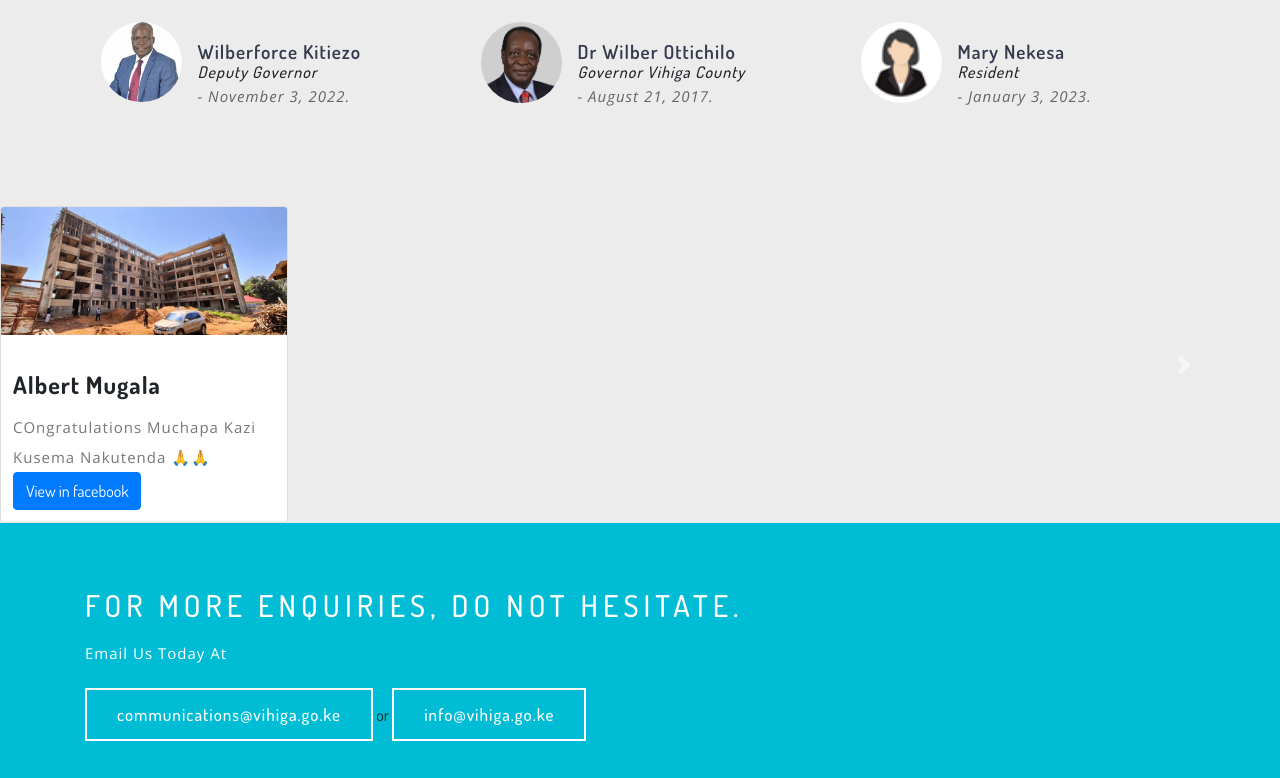
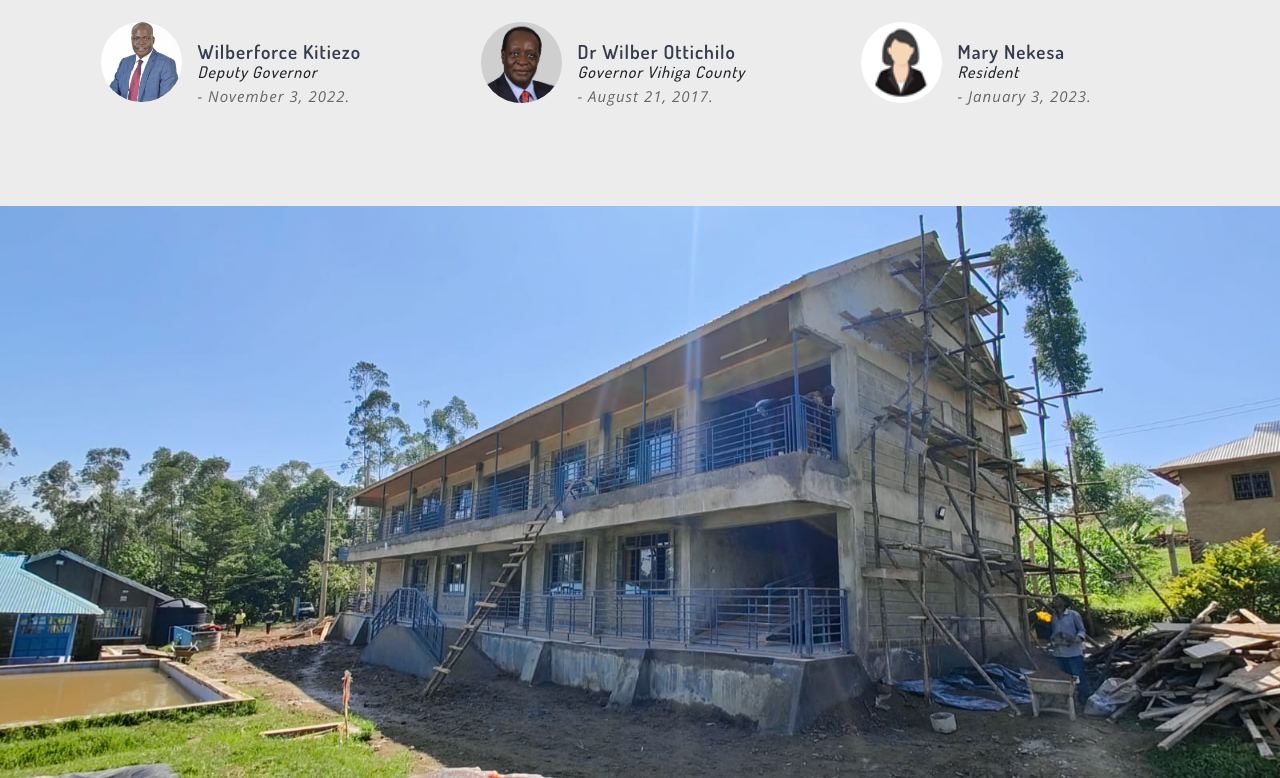
Before and after one commit to Rogendo/VHC, a Django app: page / in a window 1280 px wide. Shown: the part 2139-2917 px from the top of the page. Run offline with Django 4.2, Linux system fonts and the light colour scheme; data comes from the database, SQL or seed files in the repository.

Commit message:
Update index.html

```diff
--- a/tracker/templates/tracker/index.html
+++ b/tracker/templates/tracker/index.html
@@ -362,34 +362,6 @@
   <!-- The slideshow -->
   <div class="carousel-inner">
     <div class="carousel-item active">
-      <div class="row">
-      	<div class="col-sm">
-        	<div class="card" style="width: 18rem;">
-        		<img class="card-img-top" src="{% static 'images/proj1.jpg' %}"  alt="project" alt="Card image cap">
-        			<div class="card-body">
-          				<h5 class="card-title">Albert Mugala</h5>
-          				<p class="card-text">COngratulations Muchapa Kazi Kusema Nakutenda 🙏🙏</p>
-          				<a href="https://www.facebook.com/vihigacountygov" class="btn btn-primary">View in facebook</a>
-              		</div>
-          	</div>
-        </div>
-
-
-        {% comment %}<div class="col-sm">
-        	<div class="card" style="width: 18rem;">
-        		<img class="card-img-top" src="{% static 'images/proj2.jpg' %}" alt="project" alt="project">
-        			<div class="card-body">
-          				<h5 class="card-title">Card title</h5>
-          				<p class="card-text">Some quick example text to build on the card title and make up the bulk of the card's content.</p>
-          				<a href="#" class="btn btn-primary">Go somewhere</a>
-              		</div>
-          	</div>
-        </div>{% endcomment %}
-
-      </div>
-    </div>
-
-    <div class="carousel-item">
       <img src="{% static 'images/proj3.jpg' %}" alt="project" width="1100" height="500">
     </div>
     <div class="carousel-item">
```
